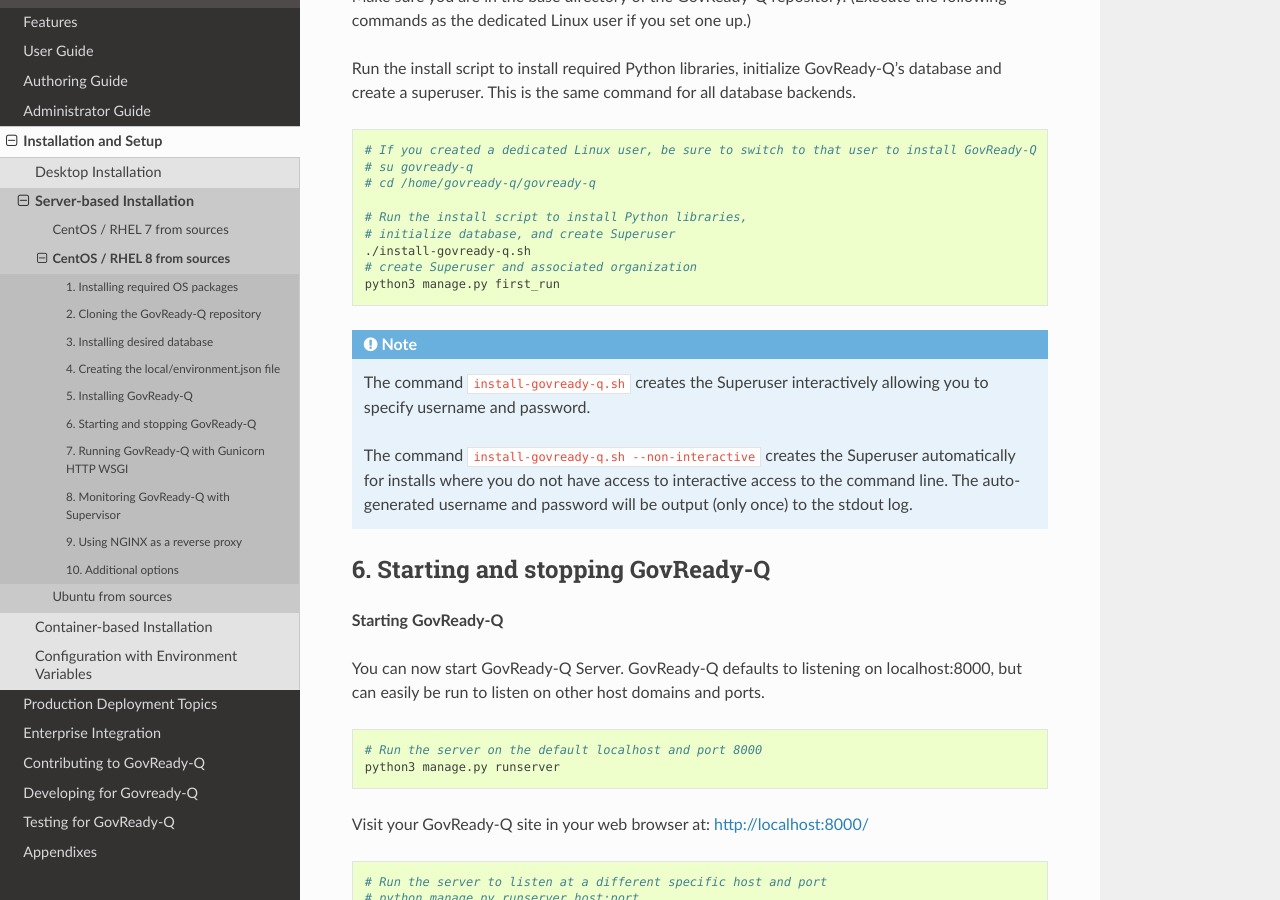
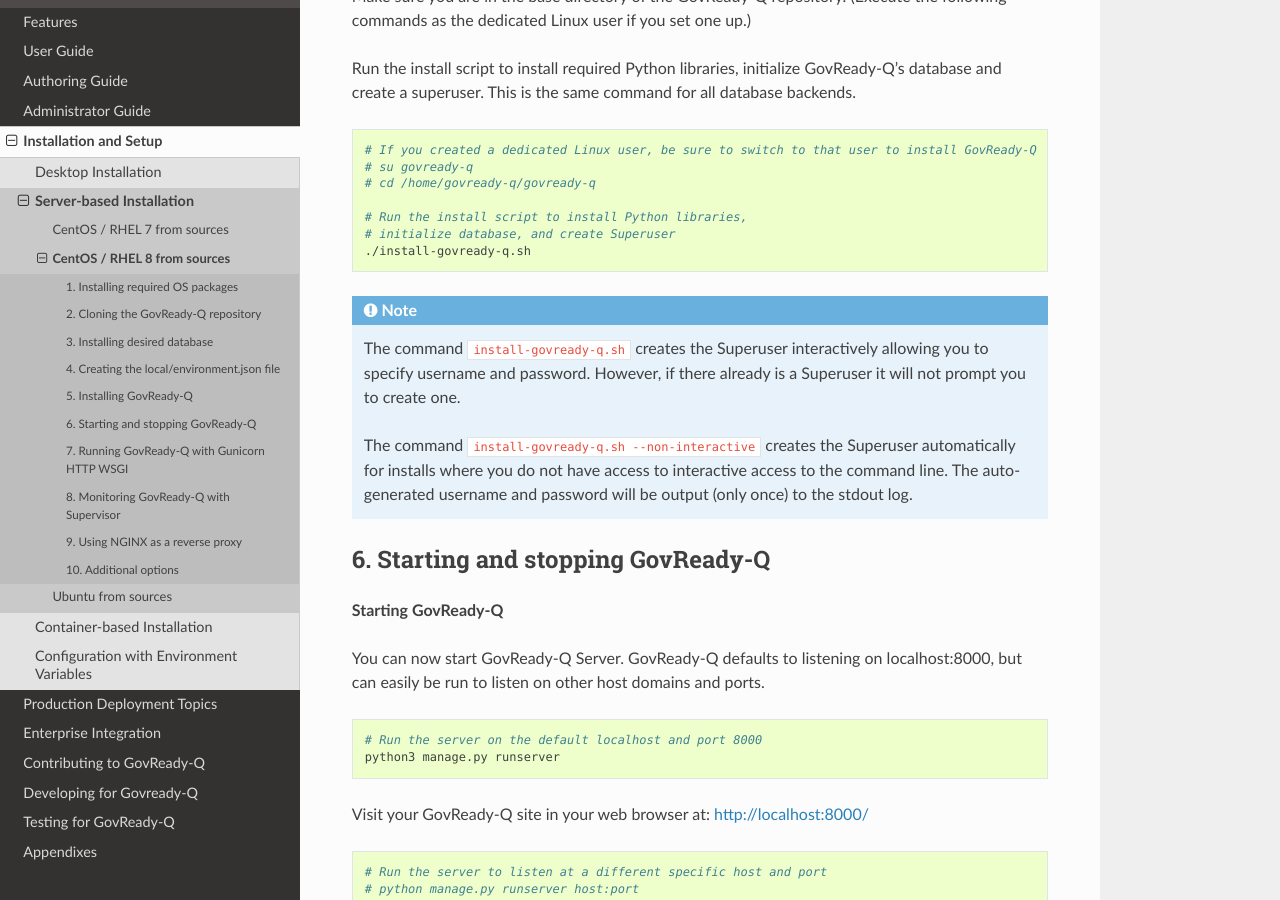
Before and after one commit to GovReady/govready-q-docs, a Sphinx documentation site: the page built from source/installation-and-setup/server-based-installation/linux/centos8/index.rst, in a window 1280 px wide and 900 px high, scrolled down 6502 px. Built offline with Sphinx 7.4.7 and the Read the Docs theme 2.0.0, drawn with Linux system fonts in a browser that asks for light colours.

Commit message:
superuser notes

```diff
--- a/source/installation-and-setup/server-based-installation/linux/centos7/index.rst
+++ b/source/installation-and-setup/server-based-installation/linux/centos7/index.rst
@@ -346,11 +346,10 @@
    # Run the install script to install Python libraries,
    # initialize database, and create Superuser
    ./install-govready-q.sh
-    # create Superuser and associated organization
-    python3 manage.py first_run
+
 
 .. note::
-   The command ``install-govready-q.sh`` creates the Superuser interactively allowing you to specify username and password.
+   The command ``install-govready-q.sh`` creates the Superuser interactively allowing you to specify username and password. However, if there already is a superuser it will not prompt you to create one.
 
    The command ``install-govready-q.sh --non-interactive`` creates the Superuser automatically for installs where you do
    not have access to interactive access to the command line. The auto-generated username and password will be output (only once) to the stdout log.
--- a/source/installation-and-setup/server-based-installation/linux/centos8/index.rst
+++ b/source/installation-and-setup/server-based-installation/linux/centos8/index.rst
@@ -333,11 +333,10 @@
    # Run the install script to install Python libraries,
    # initialize database, and create Superuser
    ./install-govready-q.sh
-   # create Superuser and associated organization
-   python3 manage.py first_run
+
 
 .. note::
-   The command ``install-govready-q.sh`` creates the Superuser interactively allowing you to specify username and password.
+   The command ``install-govready-q.sh`` creates the Superuser interactively allowing you to specify username and password. However, if there already is a Superuser it will not prompt you to create one.
 
    The command ``install-govready-q.sh --non-interactive`` creates the Superuser automatically for installs where you do
    not have access to interactive access to the command line. The auto-generated username and password will be output (only once) to the stdout log.
```
